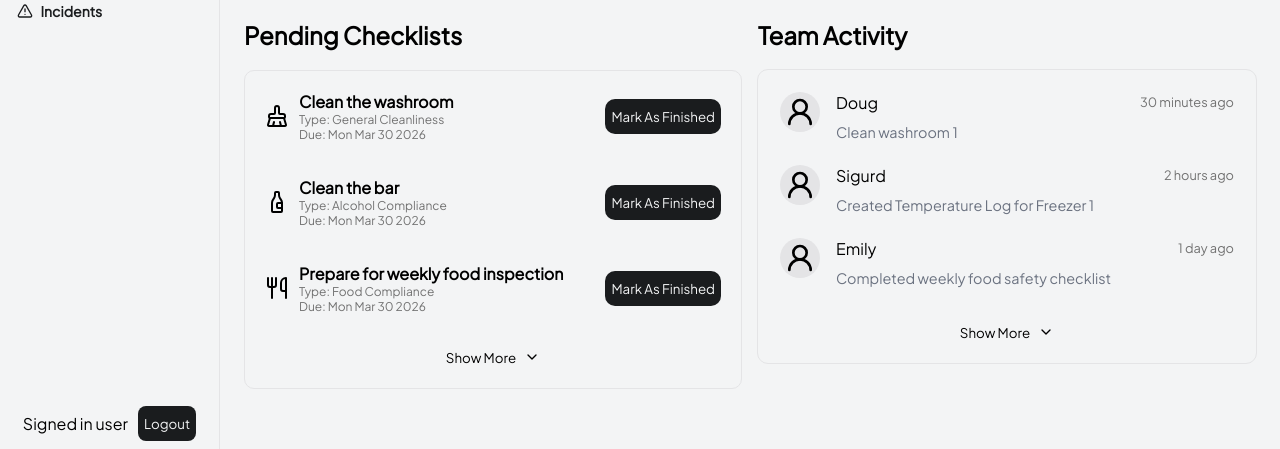
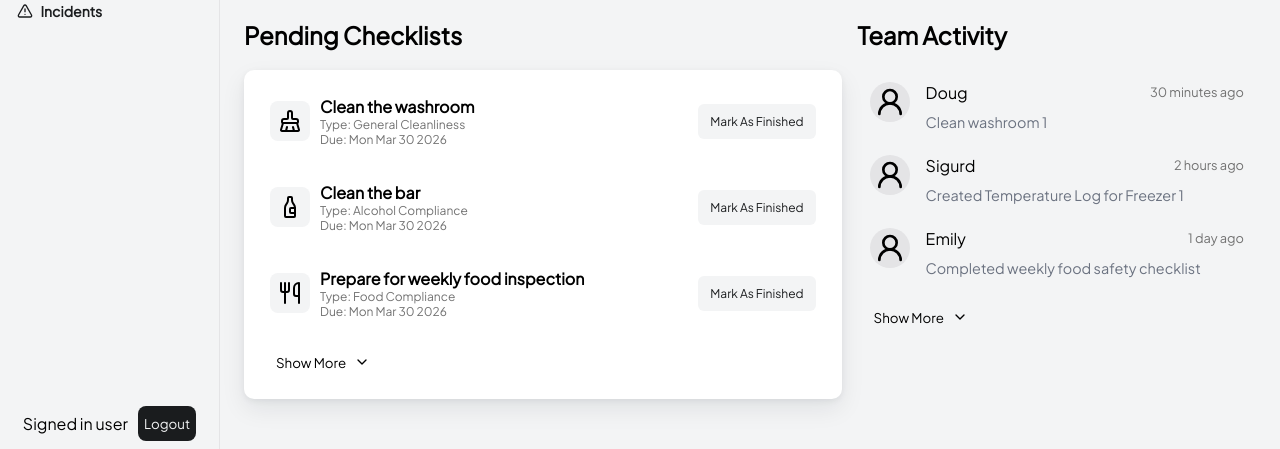
Before and after one commit to siguraso/fullstack-project-v26, a Vue app in the folder frontend/: page /login in a window 1280 px wide. Shown: the part 339-788 px from the top of the page. Built offline with nearby package versions, Linux system fonts and the light colour scheme; no server answers; the HTML template or start-up script is replaced by a standard one.

Commit message:
styled the pending checklist and team activity components

```diff
--- a/frontend/src/components/ui/TaskListItem.vue
+++ b/frontend/src/components/ui/TaskListItem.vue
@@ -12,7 +12,9 @@ const props = defineProps<TaskListItemProps>()
 <template>
   <div class="task-item">
     <div class="task-description">
-      <component :is="props.icon" />
+      <div class="icon">
+        <component :is="props.icon" />
+      </div>
       <div class="task-header">
         <h3 class="task-title">{{ props.taskTitle }}</h3>
         <p class="task-subtext">Type: {{ props.taskType }}</p>
@@ -60,4 +62,32 @@ const props = defineProps<TaskListItemProps>()
   margin-bottom: 0px;
   color: var(--text-secondary);
 }
+
+.icon {
+  display: flex;
+  background-color: var(--bg);
+  width: 40px;
+  height: 40px;
+  align-items: center;
+  justify-content: center;
+  border-radius: 8px;
+}
+
+.finish-btn {
+  background-color: var(--bg);
+  color: var(--neutral);
+  border: none;
+  padding: 6px 12px;
+  border-radius: 6px;
+  cursor: pointer;
+  font-size: 12px;
+}
+
+.finish-btn:hover {
+  background-color: var(--bg-hover);
+}
+
+.finish-btn:active {
+  background-color: var(--bg-active);
+}
 </style>
--- a/frontend/src/views/dashboard/DashboardView.vue
+++ b/frontend/src/views/dashboard/DashboardView.vue
@@ -4,7 +4,6 @@ import ViewHeader from '@/components/ui/ViewHeader.vue'
 type DashboardState = 'ready' | 'loading' | 'error'
 
 import ChecklistCompletionCard from './components/info-cards/ChecklistCompletionCard.vue'
-import TemperatureOverviewCard from './components/info-cards/TemperatureOverviewCard.vue'
 import ActiveDeviationCard from './components/info-cards/ActiveDeviationCard.vue'
 import PendingChecklists from './components/PendingChecklists.vue'
 import QuickActionsCard from './components/info-cards/QuickActionsCard.vue'
@@ -57,7 +56,7 @@ import TeamActivity from './components/TeamActivity.vue'
 
 .second-row {
   display: grid;
-  grid-template-columns: repeat(auto-fit, minmax(400px, 1fr));
+  grid-template-columns: 1.5fr 1fr;
   gap: 1rem;
 }
 
--- a/frontend/src/views/dashboard/components/PendingChecklists.vue
+++ b/frontend/src/views/dashboard/components/PendingChecklists.vue
@@ -2,6 +2,7 @@
 import TaskListItem from '@/components/ui/TaskListItem.vue'
 import { BottleWine, BrushCleaning, ForkKnife, ChevronDownIcon } from '@lucide/vue'
 import { ref, computed } from 'vue'
+import Card from '@/components/ui/Card.vue'
 
 // placeholder
 // TODO: make acrually database intergration
@@ -42,7 +43,8 @@ const displayedTasks = computed(() => {
 </script>
 
 <template>
-  <div class="tasks-container">
+  <Card :headerDisabled="true">
+    <template #card-content>
       <div class="tasks">
         <TaskListItem
           v-for="task in displayedTasks"
@@ -57,7 +59,8 @@ const displayedTasks = computed(() => {
         <span>{{ showAll ? 'Show Less' : 'Show More' }}</span>
         <ChevronDownIcon :size="16" :class="{ rotated: showAll }" />
       </button>
-  </div>
+    </template>
+  </Card>
 </template>
 
 <style scoped>
--- a/frontend/src/views/dashboard/components/TeamActivity.vue
+++ b/frontend/src/views/dashboard/components/TeamActivity.vue
@@ -1,4 +1,5 @@
 <script setup lang="ts">
+import Card from '@/components/ui/Card.vue'
 import { User2Icon, ChevronDownIcon } from '@lucide/vue'
 import { ref, computed } from 'vue'
 
@@ -64,8 +65,6 @@ const formatTimeAgo = (date: Date): string => {
 
 <template>
   <div v-if="activity.length > 0">
-    <div class="activity-container">
-      <div class="activity-list">
     <div v-for="(item, index) in displayedActivities" :key="index" class="activity-item">
       <div class="activity-icon">
         <User2Icon :size="32" />
@@ -78,12 +77,10 @@ const formatTimeAgo = (date: Date): string => {
         <p class="activity-task">{{ item.task }}</p>
       </div>
     </div>
-      </div>
     <button v-if="activity.length > 3" @click="showAll = !showAll" class="show-more-btn">
       <span>{{ showAll ? 'Show Less' : 'Show More' }}</span>
       <ChevronDownIcon :size="16" :class="{ rotated: showAll }" />
     </button>
-    </div>
   </div>
   <div v-else class="no-items-container">
     <p class="no-items">There seems there has been no recent activity...</p>
```
Lines whose indentation alone changed are shown as unchanged.
